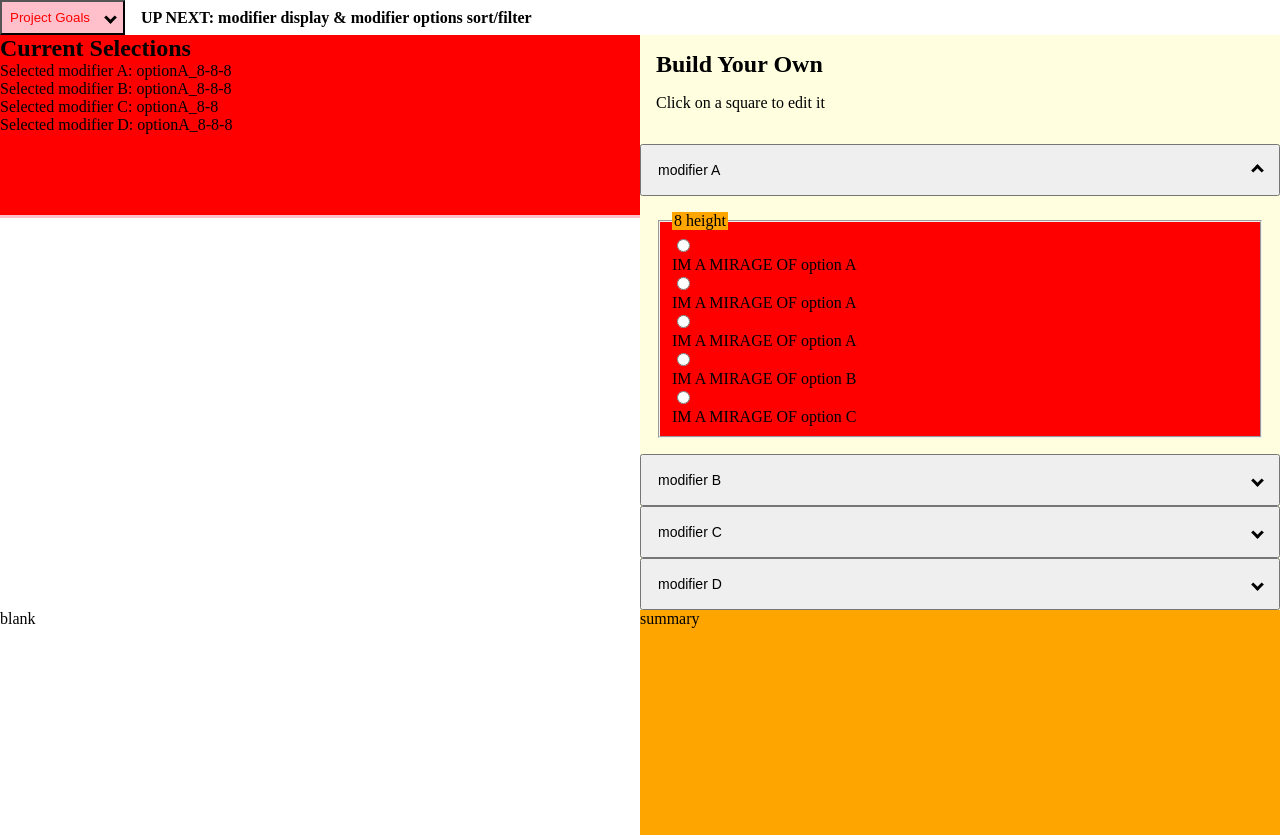
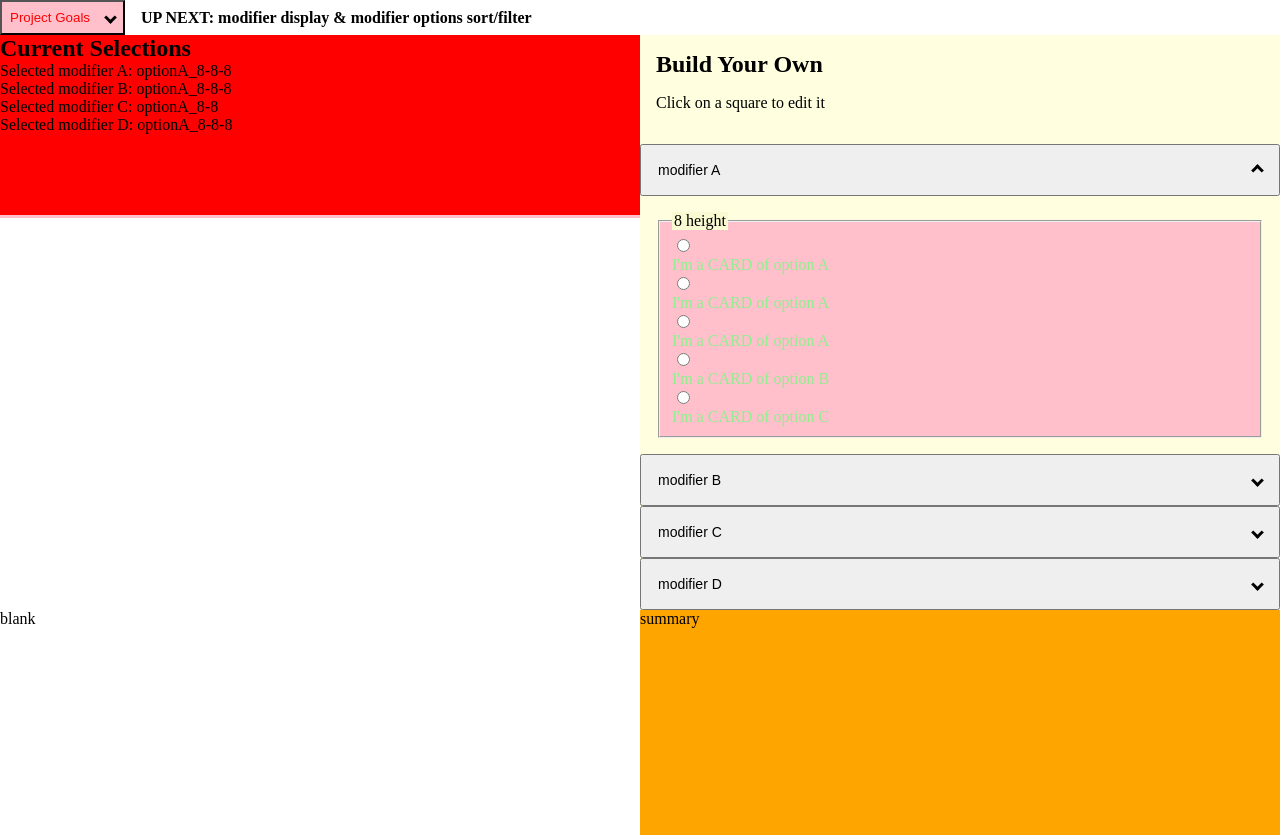
Before and after one commit to KierstenMiller/DnD-product-builder, a Next.js app in the folder next-app-test/: page /build-your-own in a window 1280 px wide. Both pictures are taken after a click on the button "modifier A". Built offline with nearby package versions, Linux system fonts and the light colour scheme.

Commit message:
display types coming through but need to make typescript happy

```diff
--- /dev/null
+++ b/next-app-test/src/Components/modifier/card-styles.module.scss
@@ -0,0 +1,10 @@
+
+.fieldset {
+    background: pink;
+}
+.legend {
+    background: lightgoldenrodyellow;
+}
+.label {
+    color: lightgreen;
+}
--- a/next-app-test/src/Components/modifier/modifier.tsx
+++ b/next-app-test/src/Components/modifier/modifier.tsx
@@ -5,10 +5,12 @@ import { BasicAccordion } from '-/Components/accordion/basic-accordion'
 import { InputRadio } from '-/Components/form-controls/input-radio'
 import { BuildYourOwnModel } from '-/page-components/build-your-own/build-your-own-model'
 import { GroupedList } from '-/Components/organizer/groupedList'
-import { modifiersT } from '-/page-components/build-your-own/build-your-own.util'
-import { groupByValues } from '-/data/mockUtil.data'
+import { modifiersT, optionI } from '-/page-components/build-your-own/build-your-own.util'
+import { groupByValues, modifierCollectionDisplayValues } from '-/data/mockUtil.data'
 
-import mirageStyles from './mirage-styles.module.scss'
+import cardStyles from './card-styles.module.scss'
+import imageFirstStyles from './image-first-styles.module.scss'
+import titledStyles from './titled-styles.module.scss'
 import BYOStyles from '#/build-your-own.module.scss'
 import styles from '#/Home.module.scss'
 
@@ -24,6 +26,21 @@ const groupBy = <T, K extends keyof any>(arr: T[], key: (i: T) => K) =>
     return groups;
   }, {} as Record<K, T[]>);
 
+const collectionDisplays = {
+    [modifierCollectionDisplayValues.card]: {
+        styles: cardStyles,
+        mirage: (opt: optionI) => <div>I'm a CARD of {opt.label}</div>
+    },
+    [modifierCollectionDisplayValues.titled]: {
+        styles: titledStyles,
+        mirage: (opt: optionI) => <div>I'm a TITLED of {opt.label}</div>
+    },
+    [modifierCollectionDisplayValues.imageFirst]: {
+        styles: imageFirstStyles,
+        mirage: (opt: optionI) => <div>I'm a IMAGE FIRST of {opt.label}</div>
+    },
+}
+
 export const Modifiers = observer(({model, modifiers}: BuildYourOwnPageI) => {
     const newModifiers = modifiers.map(mod => {
         const groupedOptions = groupBy(mod.options, i => {
@@ -32,7 +49,6 @@ export const Modifiers = observer(({model, modifiers}: BuildYourOwnPageI) => {
         });
         return {...mod, groupedOptions: groupedOptions};
     })
-    console.log('newModifier', newModifiers);
     return <BasicAccordionGroup>
         {newModifiers.map(mod => <BasicAccordion
             stylesOverride={BYOStyles}
@@ -45,8 +61,8 @@ export const Modifiers = observer(({model, modifiers}: BuildYourOwnPageI) => {
                 heading={`${key} ${mod.groupBy}`}
                 onChange={({newSelection}) => model.updateConfigItemSelection({id: mod.label, selection: newSelection})}
                 options={value}
-                styles={mirageStyles}
-                mirage={(opt) => <div>IM A MIRAGE OF {opt.label}</div>}
+                styles={collectionDisplays[mod.display]?.styles}
+                mirage={collectionDisplays[mod.display]?.mirage}
             />)}
         </BasicAccordion>)}
     </BasicAccordionGroup>
--- /dev/null
+++ b/next-app-test/src/Components/modifier/titled-styles.module.scss
@@ -0,0 +1,10 @@
+.fieldset {
+    background: black;
+    color: white
+}
+.legend {
+    background: red;
+}
+.label {
+    color: yellow;
+}
--- a/next-app-test/src/data/mockModifiers.data.ts
+++ b/next-app-test/src/data/mockModifiers.data.ts
@@ -1,13 +1,13 @@
 import { mockFilterDoubleDropDown, mockFilterSingleTabbed } from "./mockFilters.data";
 import { mockOptions2DPriced, mockOptions3D, mockOptions3DStocked } from "./mockOptions.data";
-import { groupByValues, measurementValues, modifierDisplayValues, sortByValues } from "./mockUtil.data";
+import { groupByValues, measurementValues, modifierCollectionDisplayValues, sortByValues } from "./mockUtil.data";
 
 export const mockModifierA = {
     label: 'modifier A',
     groupBy: groupByValues.height,
     sortBy:sortByValues.ascending,
     measurementUnit: measurementValues.inches,
-    display: modifierDisplayValues.card,
+    display: modifierCollectionDisplayValues.card,
     filter: mockFilterDoubleDropDown,
     options: mockOptions3D
 }
@@ -17,7 +17,7 @@ export const mockModifierB = {
     groupBy: groupByValues.stocked,
     sortBy: [sortByValues.having, sortByValues.ascending],
     measurementUnit: measurementValues.inches,
-    display: modifierDisplayValues.imageFirst,
+    display: modifierCollectionDisplayValues.imageFirst,
     // no filter
     options:mockOptions3DStocked,
 }
@@ -27,7 +27,7 @@ export const mockModifierC = {
     groupBy: groupByValues.price,
     sortBy: [sortByValues.having, sortByValues.descending],
     measurementUnit: measurementValues.inches,
-    display: modifierDisplayValues.titled,
+    display: modifierCollectionDisplayValues.titled,
     filter: mockFilterSingleTabbed,
     options: mockOptions2DPriced,
 }
@@ -37,7 +37,7 @@ export const mockModifierD = {
     groupBy: groupByValues.width,
     sortBy: sortByValues.descending,
     measurementUnit: measurementValues.inches,
-    display: modifierDisplayValues.titled,
+    display: modifierCollectionDisplayValues.titled,
     filter: mockFilterDoubleDropDown,
     options: mockOptions3D,
 }
--- a/next-app-test/src/data/mockUtil.data.ts
+++ b/next-app-test/src/data/mockUtil.data.ts
@@ -19,7 +19,7 @@ export enum measurementValues {
 }
 
 // ui view keys
-export enum modifierDisplayValues {
+export enum modifierCollectionDisplayValues {
     card = "card",
     titled = "titled",
     imageFirst = "image-first"
--- a/next-app-test/src/page-components/build-your-own/build-your-own.util.tsx
+++ b/next-app-test/src/page-components/build-your-own/build-your-own.util.tsx
@@ -1,4 +1,4 @@
-import { filterDisplayValues, groupByValues, measurementValues, modifierDisplayValues, sortByValues } from '-/data/mockUtil.data'
+import { filterDisplayValues, groupByValues, measurementValues, modifierCollectionDisplayValues, sortByValues } from '-/data/mockUtil.data'
 
 export interface optionI {
     id: string,
@@ -17,7 +17,7 @@ export interface modifierI {
         groupBy: groupByValues,
         sortBy: sortByValues | sortByValues[],
         measurementUnit: measurementValues,
-        display: modifierDisplayValues,
+        display: modifierCollectionDisplayValues,
         options: optionsT,
         //optional
         filter?: filterI,
```
Also changed, not shown: next-app-test/src/Components/modifier/image-first-styles.module.scss (renamed from next-app-test/src/Components/modifier/mirage-styles.module.scss).
